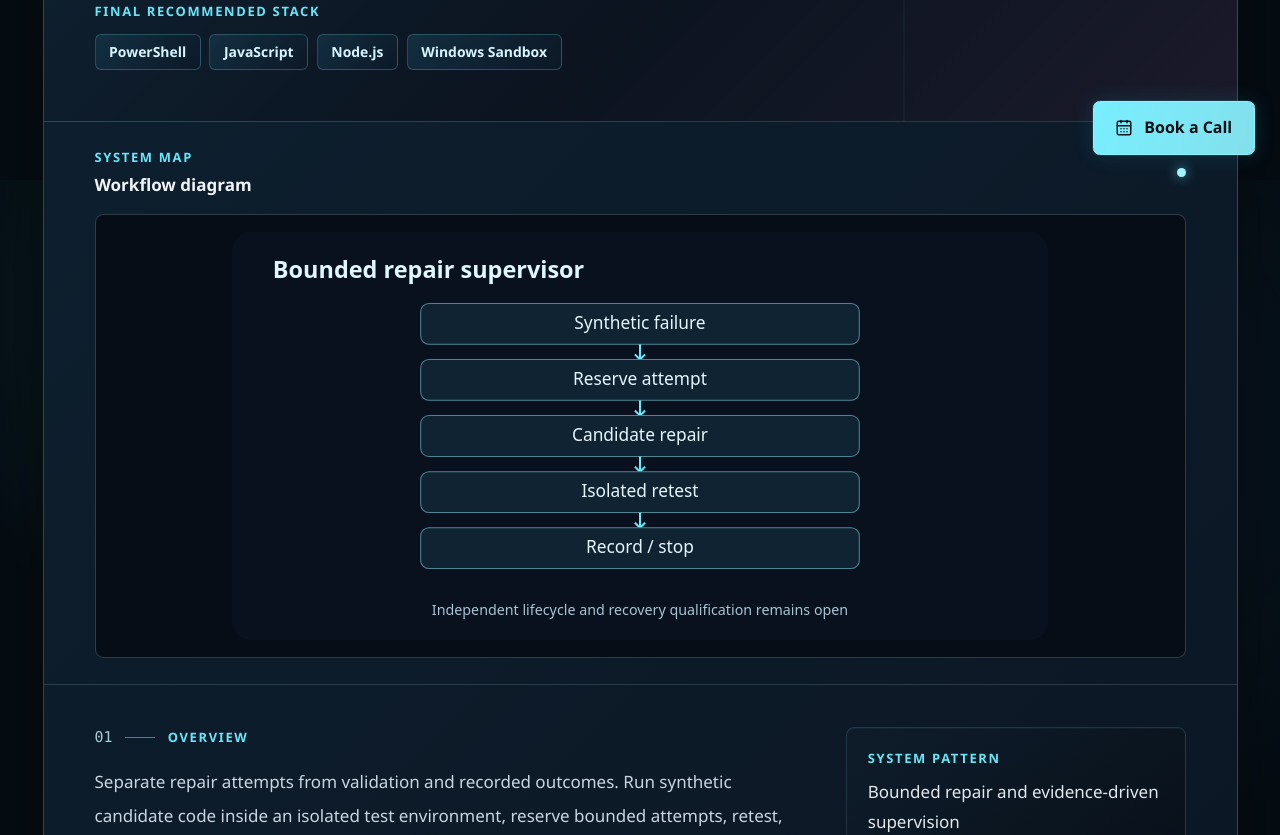
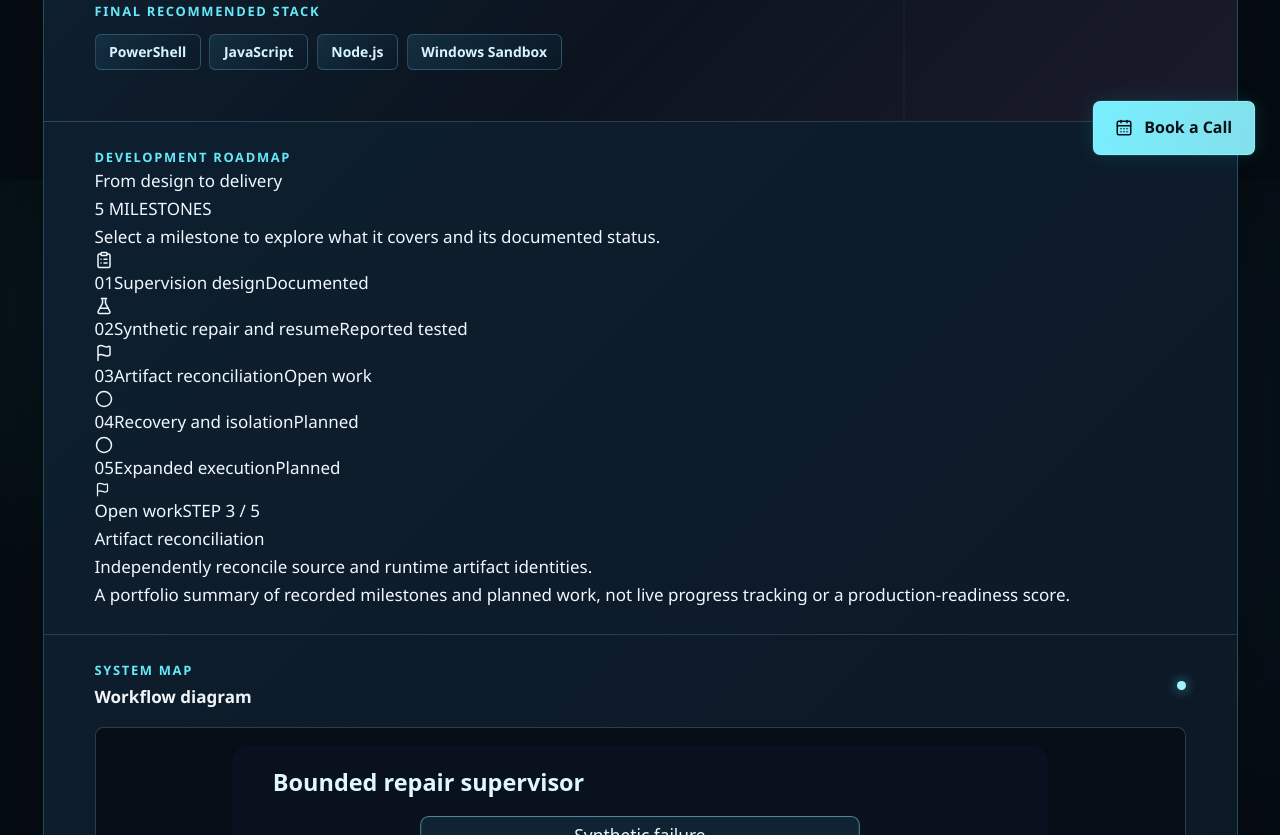
Before and after one commit to jette-sketch/aries-automation-portfolio, a Next.js app: page /projects/ai-autopilot-supervisor in a window 1280 px wide. Shown: the part 620-1455 px from the top of the page. Built offline with nearby package versions, Linux system fonts and the light colour scheme.

Commit message:
Mount shared roadmap in app/projects/[slug]/page.tsx

```diff
--- a/app/projects/[slug]/page.tsx
+++ b/app/projects/[slug]/page.tsx
@@ -4,6 +4,7 @@ import { ArrowLeft, ArrowUpRight, Check, CircleDot, ShieldCheck } from 'lucide-r
 
 import { projects } from '@/data/projects';
 import { ThemeToggle } from '@/components/ThemeToggle';
+import { ProjectRoadmap } from '@/components/ProjectRoadmap';
 
 export function generateStaticParams() {
   return projects.map((project) => ({ slug: project.slug }));
@@ -83,6 +84,10 @@ export default async function ProjectDetailPage({
             </div>
           </div>}
         </header>
+
+        <section className="border-b border-cyan-100/15 px-5 py-6 sm:px-8 lg:px-12" aria-label="Development roadmap">
+          <ProjectRoadmap slug={project.slug} />
+        </section>
 
         <section className="border-b border-cyan-100/15 px-5 py-6 sm:px-8 lg:px-12" aria-labelledby="workflow-diagram-title">
           <div className="mb-4 flex items-center justify-between gap-3">
```
